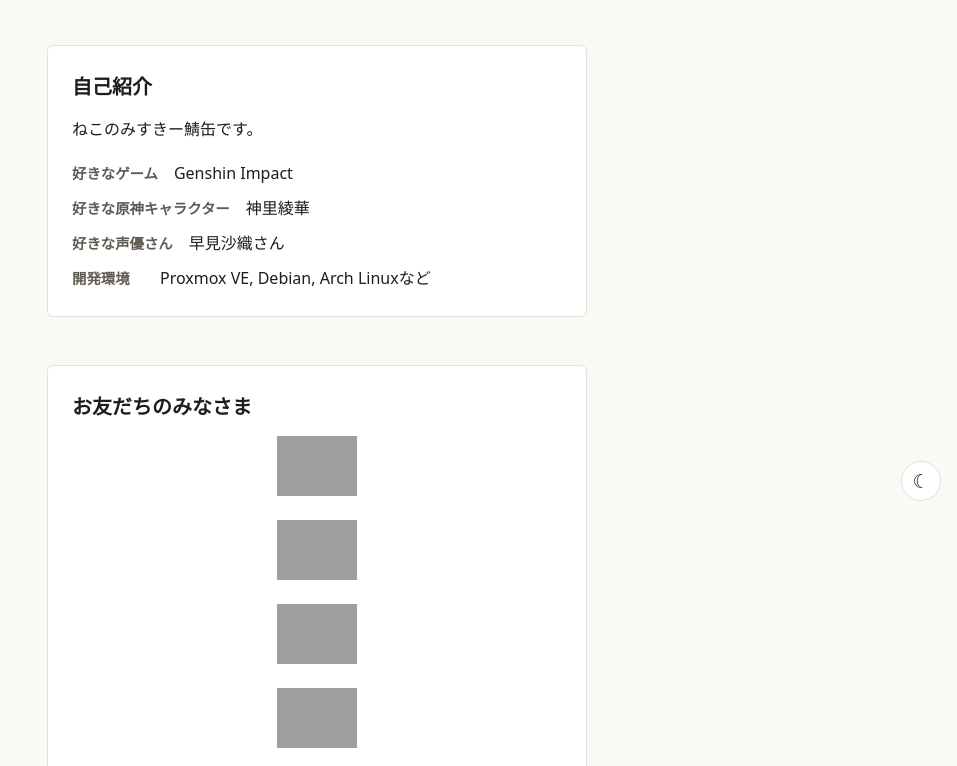
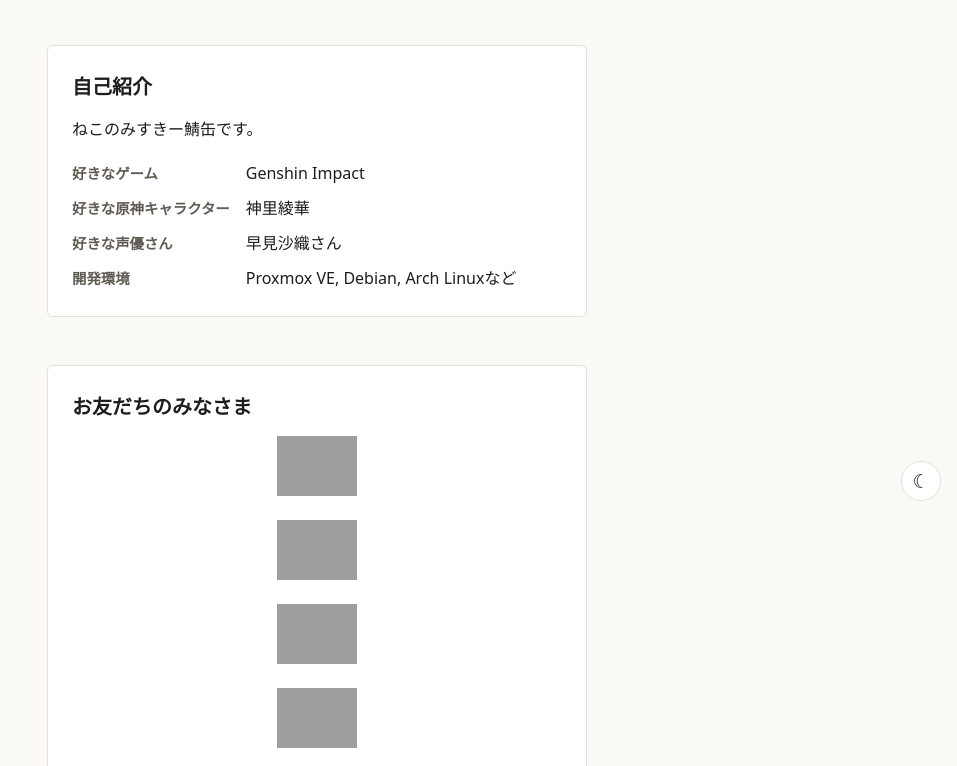
Before and after one commit to nananek/caligula-sea.net, an Astro site: page / in a window 1280 px wide. Shown: the part 283-1049 px from the top of the page, without its empty margins (323-1280 px from the left). Built offline with nearby package versions, Linux system fonts and the light colour scheme; Astro itself is replaced by a stand-in of ours; grey boxes are pictures that could not be loaded.

Commit message:
Tune profile avatar crop and align about values
- anchor the avatar crop to the right so the character stays visible

- lay out the about list as a two-column grid so dd values line up

```diff
--- a/src/components/About.astro
+++ b/src/components/About.astro
@@ -23,10 +23,10 @@ const { about } = Astro.props;
 			{about.items.length > 0 && (
 				<dl class="about-list">
 					{about.items.map((item) => (
-						<div class="about-item">
+						<>
 							<dt>{item.label}</dt>
 							<dd>{item.value}</dd>
-						</div>
+						</>
 					))}
 				</dl>
 			)}
@@ -40,23 +40,19 @@ const { about } = Astro.props;
 		line-height: 1.7;
 	}
 	.about-list {
-		display: flex;
-		flex-direction: column;
-		gap: 0.5rem;
-	}
-	.about-item {
-		display: flex;
-		gap: 1rem;
+		display: grid;
+		grid-template-columns: max-content 1fr;
+		column-gap: 1rem;
+		row-gap: 0.5rem;
 		align-items: baseline;
 	}
-	.about-item dt {
+	.about-list dt {
 		font-weight: 600;
 		white-space: nowrap;
-		min-width: 5em;
 		color: var(--color-text-muted);
 		font-size: 0.9rem;
 	}
-	.about-item dd {
+	.about-list dd {
 		margin: 0;
 	}
 </style>
--- a/src/components/ProfileCard.astro
+++ b/src/components/ProfileCard.astro
@@ -103,6 +103,7 @@ const { profile, modals } = Astro.props;
 		height: 100%;
 		width: 100%;
 		object-fit: cover;
+		object-position: right center;
 		display: block;
 	}
 	.profile-subtitle {
```
